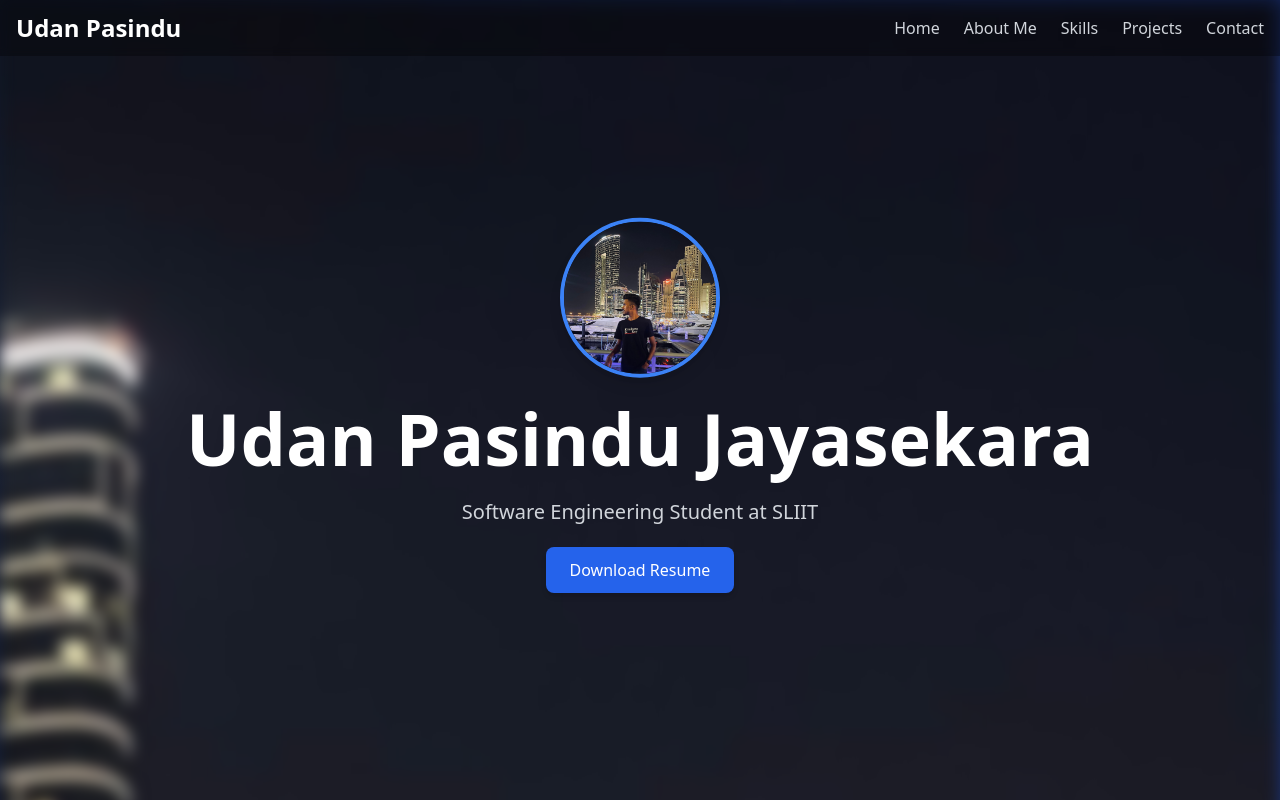
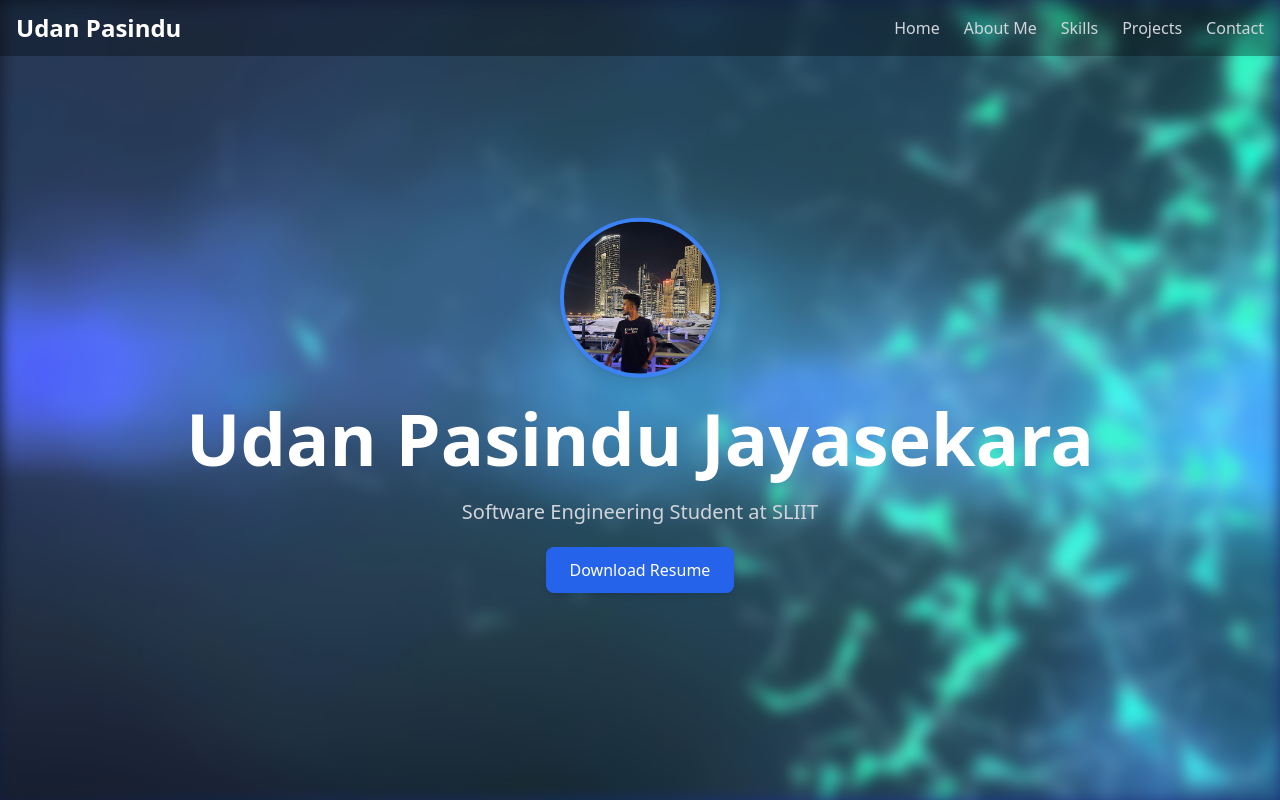
Before and after one commit to Udanpasindu/udanpasinduportfolio, a React (Vite) app: page / in a window 1280 px wide. Shown: the top 800 px of the page. Built offline with nearby package versions, Linux system fonts and the light colour scheme.

Commit message:
add image slider

```diff
--- a/package.json
+++ b/package.json
@@ -17,7 +17,9 @@
     "lucide-react": "^0.344.0",
     "react": "^18.3.1",
     "react-dom": "^18.3.1",
+    "react-slick": "^0.30.3",
     "react-tsparticles": "^2.12.2",
+    "slick-carousel": "^1.8.1",
     "three": "^0.173.0",
     "tsparticles": "^3.8.1"
   },
--- a/src/App.tsx
+++ b/src/App.tsx
@@ -1,21 +1,56 @@
 import { motion } from "framer-motion";
-import { Menu, Github, Linkedin, Mail } from "lucide-react";
+import { Menu, Github, Linkedin, Mail, X } from "lucide-react"; // Added X icon for closing the menu
 import profileImage from "./images/image1.jpg";
-import bgImage from "./images/bgimage.jpg"; // New background image
+import bgImage1 from "./images/bgimage.jpg"; // Example background image 1
+import bgImage2 from "./images/bgimage.jpg"; // Example background image 2
+import bgImage3 from "./images/bgimage.jpg"; // Example background image 3
 import resume from "./Assets/Udanpasindujayasekara.pdf";
+import Slider from "react-slick"; // Import react-slick for the image slider
+import "slick-carousel/slick/slick.css"; // Default slick styles
+import "slick-carousel/slick/slick-theme.css"; // Default slick theme
+import { useState } from "react"; // For mobile menu toggle
 
 function App() {
+  const [isMobileMenuOpen, setIsMobileMenuOpen] = useState(false); // State for mobile menu
+
+  // Settings for the image slider
+  const sliderSettings = {
+    dots: false,
+    infinite: true,
+    speed: 500,
+    slidesToShow: 1,
+    slidesToScroll: 1,
+    autoplay: true,
+    autoplaySpeed: 3000,
+    fade: true,
+    cssEase: "linear",
+  };
+
   return (
-    <div className="min-h-screen bg-gradient-to-br from-gray-900 via-blue-900 to-gray-900 relative">
-      {/* Background Image with Blur Effect */}
-      <div
-        className="absolute inset-0 bg-cover bg-center z-0"
-        style={{
-          backgroundImage: `url(${profileImage})`, // Updated background image
-          filter: "blur(8px)",
-          WebkitFilter: "blur(8px)",
-        }}
-      ></div>
+    <div className="min-h-screen bg-gradient-to-br from-gray-900 via-blue-900 to-gray-900 relative overflow-hidden">
+      {/* Background Image Slider */}
+      <div className="absolute inset-0 z-0">
+        <Slider {...sliderSettings}>
+          <div>
+            <div
+              className="w-full h-screen bg-cover bg-center"
+              style={{ backgroundImage: `url(${bgImage1})`, filter: "blur(8px)", WebkitFilter: "blur(8px)" }}
+            ></div>
+          </div>
+          <div>
+            <div
+              className="w-full h-screen bg-cover bg-center"
+              style={{ backgroundImage: `url(${bgImage2})`, filter: "blur(8px)", WebkitFilter: "blur(8px)" }}
+            ></div>
+          </div>
+          <div>
+            <div
+              className="w-full h-screen bg-cover bg-center"
+              style={{ backgroundImage: `url(${bgImage3})`, filter: "blur(8px)", WebkitFilter: "blur(8px)" }}
+            ></div>
+          </div>
+        </Slider>
+      </div>
 
       {/* Content */}
       <div className="relative z-10">
@@ -23,7 +58,21 @@ function App() {
         <header className="fixed w-full bg-black/30 backdrop-blur-sm z-50">
           <nav className="container mx-auto px-4 py-3 flex justify-between items-center">
             <h1 className="text-2xl font-bold text-white glitch-effect">Udan Pasindu</h1>
-            <Menu className="text-white md:hidden" />
+            {/* Mobile Menu Toggle */}
+            <div className="md:hidden">
+              {isMobileMenuOpen ? (
+                <X
+                  className="text-white cursor-pointer"
+                  onClick={() => setIsMobileMenuOpen(false)}
+                />
+              ) : (
+                <Menu
+                  className="text-white cursor-pointer"
+                  onClick={() => setIsMobileMenuOpen(true)}
+                />
+              )}
+            </div>
+            {/* Desktop Menu */}
             <div className="hidden md:flex gap-6 text-gray-300">
               <a href="#home" className="hover:text-blue-400 transition">Home</a>
               <a href="#about" className="hover:text-blue-400 transition">About Me</a>
@@ -32,6 +81,16 @@ function App() {
               <a href="#contact" className="hover:text-blue-400 transition">Contact</a>
             </div>
           </nav>
+          {/* Mobile Menu */}
+          {isMobileMenuOpen && (
+            <div className="md:hidden bg-black/70 backdrop-blur-sm p-4">
+              <a href="#home" className="block text-white py-2 hover:text-blue-400" onClick={() => setIsMobileMenuOpen(false)}>Home</a>
+              <a href="#about" className="block text-white py-2 hover:text-blue-400" onClick={() => setIsMobileMenuOpen(false)}>About Me</a>
+              <a href="#skills" className="block text-white py-2 hover:text-blue-400" onClick={() => setIsMobileMenuOpen(false)}>Skills</a>
+              <a href="#projects" className="block text-white py-2 hover:text-blue-400" onClick={() => setIsMobileMenuOpen(false)}>Projects</a>
+              <a href="#contact" className="block text-white py-2 hover:text-blue-400" onClick={() => setIsMobileMenuOpen(false)}>Contact</a>
+            </div>
+          )}
         </header>
 
         {/* Hero Section */}
@@ -284,7 +343,7 @@ function App() {
   );
 }
 
-// Skill Card Component with Glowing Effect
+// Skill Card Component
 function SkillCard({ title, skills }: { title: string; skills: string[] }) {
   return (
     <motion.div
@@ -295,7 +354,6 @@ function SkillCard({ title, skills }: { title: string; skills: string[] }) {
       }}
     >
       <div className="absolute inset-0 bg-gradient-to-r from-blue-500 to-cyan-500 opacity-30 blur-lg rounded-lg"></div>
-
       <h3 className="text-2xl font-bold text-white mb-4 relative z-10">{title}</h3>
       <ul className="text-gray-300 space-y-2 relative z-10">
         {skills.map((skill) => (
@@ -306,7 +364,7 @@ function SkillCard({ title, skills }: { title: string; skills: string[] }) {
   );
 }
 
-// Project Card Component with Hover Animation
+// Project Card Component
 function ProjectCard({ title, description, tech, link, deployedLink }: { title: string; description: string; tech: string; link: string; deployedLink?: string }) {
   return (
     <motion.div
```
Also changed, not shown: 1 other file (tests, documents, lock files or other folders).
